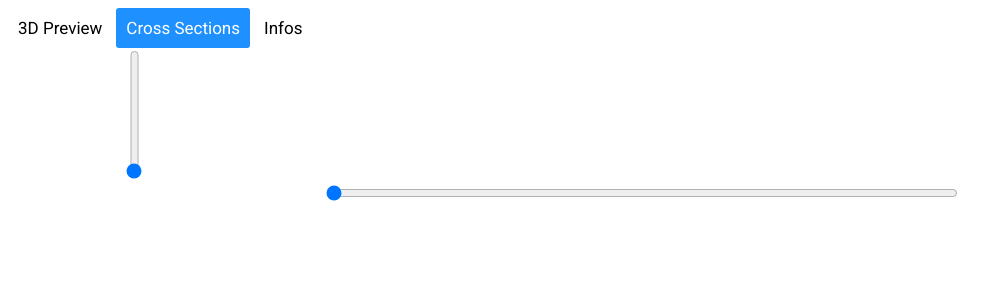
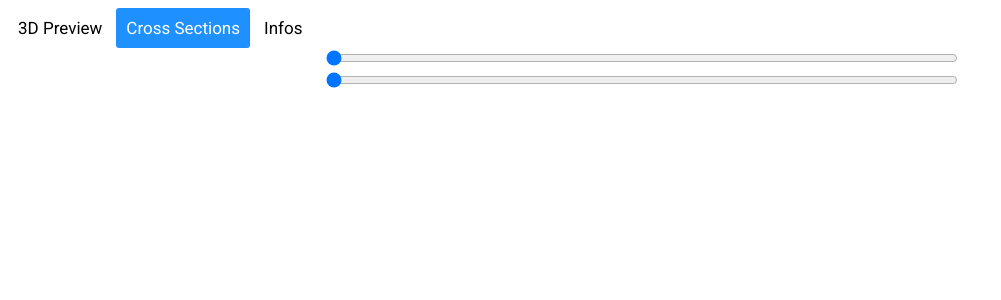
Before and after one commit to TeoBouvard/nephelae, a Django app: template web/nephelae/templates/nephelae/cross_section.html in a window 1280 px wide. Shown: the top 300 px of the page, without its empty margins (0-1001 px from the left). Run offline with Django 3.2, Linux system fonts and the light colour scheme; the template is opened without the code that fills it, so the values that code supplies are empty; parts of the project's set-up code (start-up, migrations or seed data) failed here and were passed over; some libraries are stand-ins or nearby versions.

Commit message:
post ok but long

```diff
--- a/web/nephelae/static/nephelae/static/css/cross_section.css
+++ b/web/nephelae/static/nephelae/static/css/cross_section.css
@@ -14,12 +14,11 @@ A : https://docs.djangoproject.com/en/2.2/intro/tutorial06/
 }
 
 .img_container {
-    flex: 40%;
+    flex: 100%;
 }
 
 #altitude_display{
-    position: relative;
-    top: 50%;
+    vertical-align: top;
 }
 
 #time_display{
@@ -29,9 +28,7 @@ A : https://docs.djangoproject.com/en/2.2/intro/tutorial06/
 /* Slider container style */
 .time_slider_container {
     width: 100%;
-    /* Width of the outside container */
     position: relative;
-    justify-content: center;
 }
 
 /* The slider itself */
@@ -43,12 +40,14 @@ A : https://docs.djangoproject.com/en/2.2/intro/tutorial06/
 }
 
 .altitude_slider_container {
-    width: 20%;
-    justify-content: center;
-    text-align: center;
+    width: 100%;
+    position: relative;
 }
 
 #altitude_slider {
-    -webkit-appearance: slider-vertical;
+    -webkit-appearance: slider-horizontal;
     position: relative;
+    width: 50%;
+    left: 25%;
+
 }
--- a/web/nephelae/templates/nephelae/cross_section.html
+++ b/web/nephelae/templates/nephelae/cross_section.html
@@ -19,6 +19,7 @@
 {% endblock nav %}
 
 {% block page %}
+
     <!-- Display cross sections images -->
     <div class='plot_container'>
         <div class='img_container' id='clouds_div'></div>
```
Also changed, not shown: web/nephelae/views.py (+4 -4 lines).
